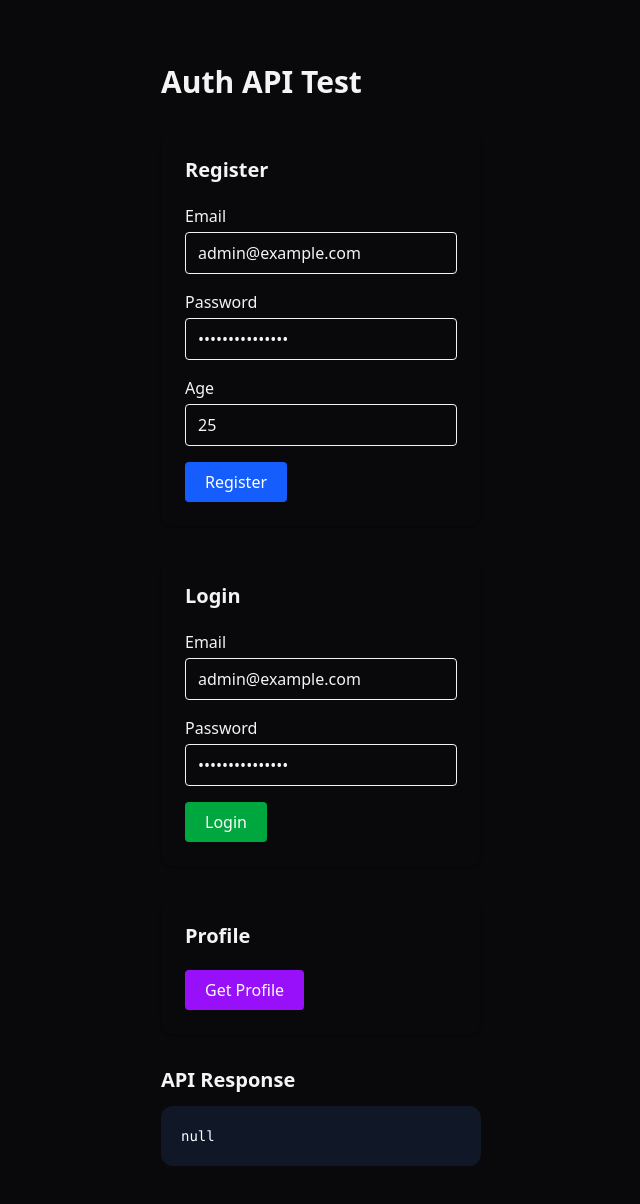
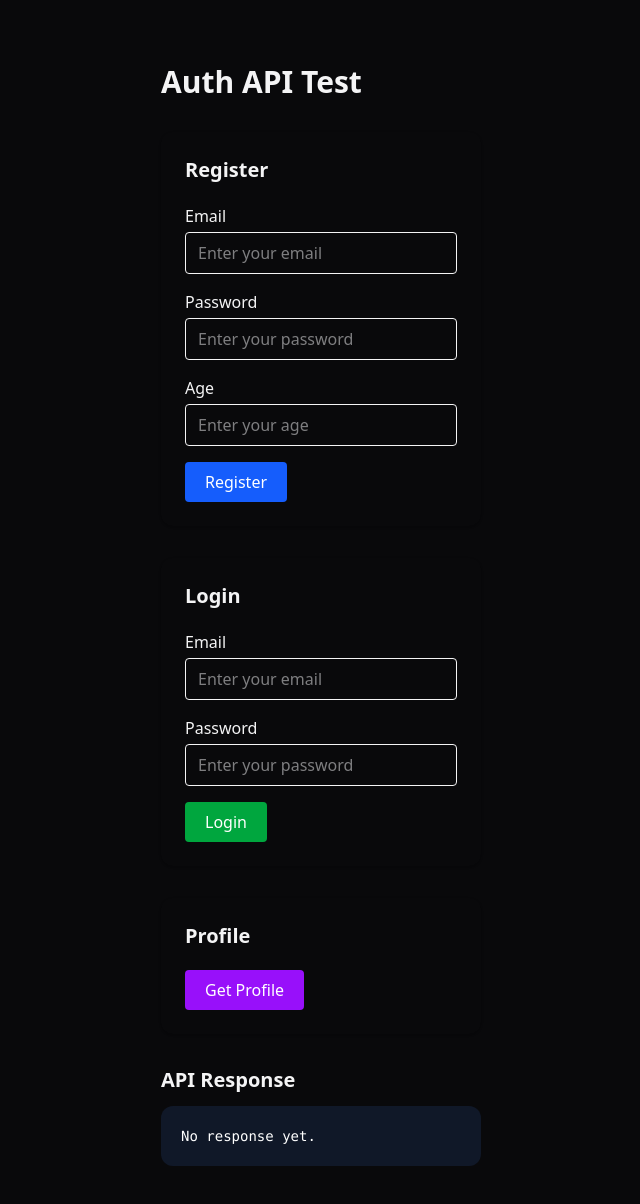
Before and after one commit to mosenn/gozin, a Next.js app: page /login in a window 1280 px wide. Shown: the top 1204 px of the page, without its empty margins (319-959 px from the left). Built offline with nearby package versions, Linux system fonts and the light colour scheme; no server answers.

Commit message:
fix(api) vercel & local (test on vercel)

```diff
--- a/app/(auth)/login/page.tsx
+++ b/app/(auth)/login/page.tsx
@@ -1,6 +1,8 @@
+
 'use client';
 
 import { FormEvent, useState } from 'react';
+import axios from 'axios';
 
 import {
   getProfile,
@@ -8,26 +10,73 @@ import {
   register,
 } from '@/features/auth/api/authApi';
 
-type Result = unknown;
+type ApiResult = {
+  success: boolean;
+  status?: number;
+  message?: string | string[];
+  data?: unknown;
+};
 
 export default function LoginPage() {
-  const [result, setResult] = useState<Result>(null);
+  const [result, setResult] = useState<ApiResult | null>(null);
   const [loading, setLoading] = useState(false);
 
-  // -------------------------
+  // =========================
+  // Error Handler
+  // =========================
+
+  const handleError = (error: unknown) => {
+    if (axios.isAxiosError(error)) {
+      const status = error.response?.status;
+      const data = error.response?.data;
+
+      setResult({
+        success: false,
+        status,
+        message:
+          data?.message ||
+          error.message ||
+          'Request failed',
+        data,
+      });
+
+      return;
+    }
+
+    if (error instanceof Error) {
+      setResult({
+        success: false,
+        message: error.message,
+      });
+
+      return;
+    }
+
+    setResult({
+      success: false,
+      message: 'Something went wrong',
+    });
+  };
+
+  // =========================
   // Register
-  // -------------------------
+  // =========================
 
   const handleRegister = async (
     event: FormEvent<HTMLFormElement>,
   ) => {
     event.preventDefault();
 
-    const formData = new FormData(event.currentTarget);
+    const form = event.currentTarget;
+    const formData = new FormData(form);
 
-    const email = formData.get('email') as string;
-    const password = formData.get('password') as string;
-    const age = Number(formData.get('age'));
+    const email = String(formData.get('register-email') || '');
+    const password = String(
+      formData.get('register-password') || '',
+    );
+    const age = Number(
+      formData.get('register-age'),
+    );
 
     try {
       setLoading(true);
@@ -39,7 +88,14 @@ export default function LoginPage() {
         age,
       });
 
-      setResult(data);
+      setResult({
+        success: true,
+        status: 200,
+        message: 'Registration successful',
+        data,
+      });
+
+      form.reset();
     } catch (error: unknown) {
       handleError(error);
     } finally {
@@ -47,19 +103,25 @@ export default function LoginPage() {
     }
   };
 
-  // -------------------------
+  // =========================
   // Login
-  // -------------------------
+  // =========================
 
   const handleLogin = async (
     event: FormEvent<HTMLFormElement>,
   ) => {
     event.preventDefault();
 
-    const formData = new FormData(event.currentTarget);
+    const form = event.currentTarget;
+    const formData = new FormData(form);
 
-    const email = formData.get('email') as string;
-    const password = formData.get('password') as string;
+    const email = String(
+      formData.get('login-email') || '',
+    );
+
+    const password = String(
+      formData.get('login-password') || '',
+    );
 
     try {
       setLoading(true);
@@ -70,7 +132,12 @@ export default function LoginPage() {
         password,
       });
 
-      setResult(data);
+      setResult({
+        success: true,
+        status: 200,
+        message: 'Login successful',
+        data,
+      });
     } catch (error: unknown) {
       handleError(error);
     } finally {
@@ -78,9 +145,9 @@ export default function LoginPage() {
     }
   };
 
-  // -------------------------
+  // =========================
   // Profile
-  // -------------------------
+  // =========================
 
   const handleProfile = async () => {
     try {
@@ -89,7 +156,12 @@ export default function LoginPage() {
 
       const data = await getProfile();
 
-      setResult(data);
+      setResult({
+        success: true,
+        status: 200,
+        message: 'Profile fetched successfully',
+        data,
+      });
     } catch (error: unknown) {
       handleError(error);
     } finally {
@@ -97,37 +169,8 @@ export default function LoginPage() {
     }
   };
 
-  // -------------------------
-  // Error Handler
-  // -------------------------
-
-  const handleError = (error: unknown) => {
-    if (
-      typeof error === 'object' &&
-      error !== null &&
-      'response' in error
-    ) {
-      const axiosError = error as {
-        response?: {
-          data?: unknown;
-        };
-        message?: string;
-      };
-
-      setResult(
-        axiosError.response?.data ||
-          axiosError.message ||
-          'Something went wrong',
-      );
-
-      return;
-    }
-
-    setResult('Something went wrong');
-  };
-
   return (
-    <main className="min-h-screen  p-10">
+    <main className="min-h-screen p-10">
       <div className="mx-auto max-w-4xl space-y-8">
 
         <h1 className="text-3xl font-bold">
@@ -138,7 +181,7 @@ export default function LoginPage() {
         {/* Register */}
         {/* ========================= */}
 
-        <section className="rounded-xl  p-6 shadow">
+        <section className="rounded-xl p-6 shadow">
           <h2 className="mb-5 text-xl font-semibold">
             Register
           </h2>
@@ -148,46 +191,57 @@ export default function LoginPage() {
             className="space-y-4"
           >
             <div>
-              <label className="mb-1 block">
+              <label
+                htmlFor="register-email"
+                className="mb-1 block"
+              >
                 Email
               </label>
 
               <input
-                name="email"
+                id="register-email"
+                name="register-email"
                 type="email"
-                placeholder="admin@example.com"
-                defaultValue="admin@example.com"
+                placeholder="Enter your email"
                 required
                 className="w-full rounded border px-3 py-2"
               />
             </div>
 
             <div>
-              <label className="mb-1 block">
+              <label
+                htmlFor="register-password"
+                className="mb-1 block"
+              >
                 Password
               </label>
 
               <input
-                name="password"
+                id="register-password"
+                name="register-password"
                 type="password"
-                placeholder="Password"
-                defaultValue="Aw2$377778admin"
+                placeholder="Enter your password"
                 required
+                minLength={8}
                 className="w-full rounded border px-3 py-2"
               />
             </div>
 
             <div>
-              <label className="mb-1 block">
+              <label
+                htmlFor="register-age"
+                className="mb-1 block"
+              >
                 Age
               </label>
 
               <input
-                name="age"
+                id="register-age"
+                name="register-age"
                 type="number"
-                placeholder="25"
-                defaultValue="25"
+                placeholder="Enter your age"
                 required
+                min={1}
                 className="w-full rounded border px-3 py-2"
               />
             </div>
@@ -197,7 +251,7 @@ export default function LoginPage() {
               disabled={loading}
               className="rounded bg-blue-600 px-5 py-2 text-white disabled:opacity-50"
             >
-              {loading ? 'Loading...' : 'Register'}
+              {loading ? 'Sending...' : 'Register'}
             </button>
           </form>
         </section>
@@ -206,7 +260,7 @@ export default function LoginPage() {
         {/* Login */}
         {/* ========================= */}
 
-        <section className="rounded-xl  p-6 shadow">
+        <section className="rounded-xl p-6 shadow">
           <h2 className="mb-5 text-xl font-semibold">
             Login
           </h2>
@@ -216,30 +270,36 @@ export default function LoginPage() {
             className="space-y-4"
           >
             <div>
-              <label className="mb-1 block">
+              <label
+                htmlFor="login-email"
+                className="mb-1 block"
+              >
                 Email
               </label>
 
               <input
-                name="email"
+                id="login-email"
+                name="login-email"
                 type="email"
-                placeholder="admin@example.com"
-                defaultValue="admin@example.com"
+                placeholder="Enter your email"
                 required
                 className="w-full rounded border px-3 py-2"
               />
             </div>
 
             <div>
-              <label className="mb-1 block">
+              <label
+                htmlFor="login-password"
+                className="mb-1 block"
+              >
                 Password
               </label>
 
               <input
-                name="password"
+                id="login-password"
+                name="login-password"
                 type="password"
-                placeholder="Password"
-                defaultValue="Aw2$377778admin"
+                placeholder="Enter your password"
                 required
                 className="w-full rounded border px-3 py-2"
               />
@@ -250,7 +310,7 @@ export default function LoginPage() {
               disabled={loading}
               className="rounded bg-green-600 px-5 py-2 text-white disabled:opacity-50"
             >
-              {loading ? 'Loading...' : 'Login'}
+              {loading ? 'Sending...' : 'Login'}
             </button>
           </form>
         </section>
@@ -259,17 +319,18 @@ export default function LoginPage() {
         {/* Profile */}
         {/* ========================= */}
 
-        <section className="rounded-xl  p-6 shadow">
+        <section className="rounded-xl p-6 shadow">
           <h2 className="mb-5 text-xl font-semibold">
             Profile
           </h2>
 
           <button
+            type="button"
             onClick={handleProfile}
             disabled={loading}
             className="rounded bg-purple-600 px-5 py-2 text-white disabled:opacity-50"
           >
-            {loading ? 'Loading...' : 'Get Profile'}
+            {loading ? 'Sending...' : 'Get Profile'}
           </button>
         </section>
 
@@ -282,8 +343,40 @@ export default function LoginPage() {
             API Response
           </h2>
 
+          {result && (
+            <div className="mb-4 rounded-xl border p-4">
+              <div className="flex gap-4">
+                <strong>
+                  Status:
+                </strong>
+
+                <span>
+                  {result.status ?? 'Unknown'}
+                </span>
+              </div>
+
+              <div className="mt-2">
+                <strong>
+                  Message:
+                </strong>
+
+                <pre className="mt-2 whitespace-pre-wrap">
+                  {typeof result.message === 'string'
+                    ? result.message
+                    : JSON.stringify(
+                        result.message,
+                        null,
+                        2,
+                      )}
+                </pre>
+              </div>
+            </div>
+          )}
+
           <pre className="overflow-auto rounded-xl bg-gray-900 p-5 text-sm text-white">
-            {JSON.stringify(result, null, 2)}
+            {result
+              ? JSON.stringify(result, null, 2)
+              : 'No response yet.'}
           </pre>
         </section>
 
--- a/app/features/auth/components/RegisterForm.tsx
+++ b/app/features/auth/components/RegisterForm.tsx
@@ -1,26 +1,11 @@
-import { Container } from "@/components/layouts/Container"
-import { useForm } from "react-hook-form"
-import { zodResolver } from "@hookform/resolvers/zod";
-import { RegisterFormValues } from "../types/auth.types";
-import { registerSchema } from "../schemas/RegisterSchema";
+import React from 'react'
 
+const RegisterForm = () => {
+  return (
+    <div>
 
-function Registerform() {
-    const {register,handleSubmit,reset,formState}=useForm<RegisterFormValues>({
-        resolver:zodResolver(registerSchema)
-    })
-
-   async function onSubmit(formdata:RegisterFormValues) {
-
-   }
-  return (
-<Container>
-    <form onSubmit={handleSubmit(onSubmit)}>
-
-    </form>
-</Container>
-
+    </div>
   )
 }
 
-export default Registerform
+export default RegisterForm
```
